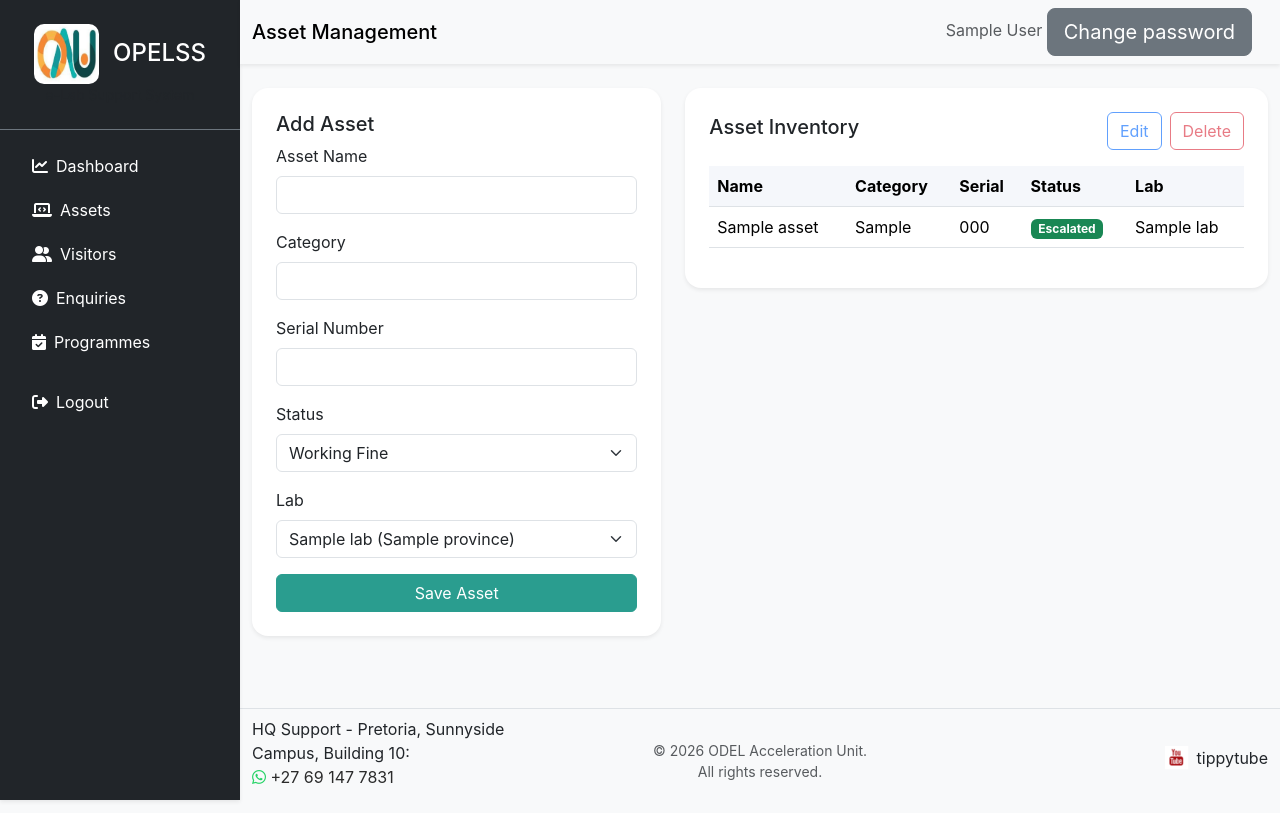
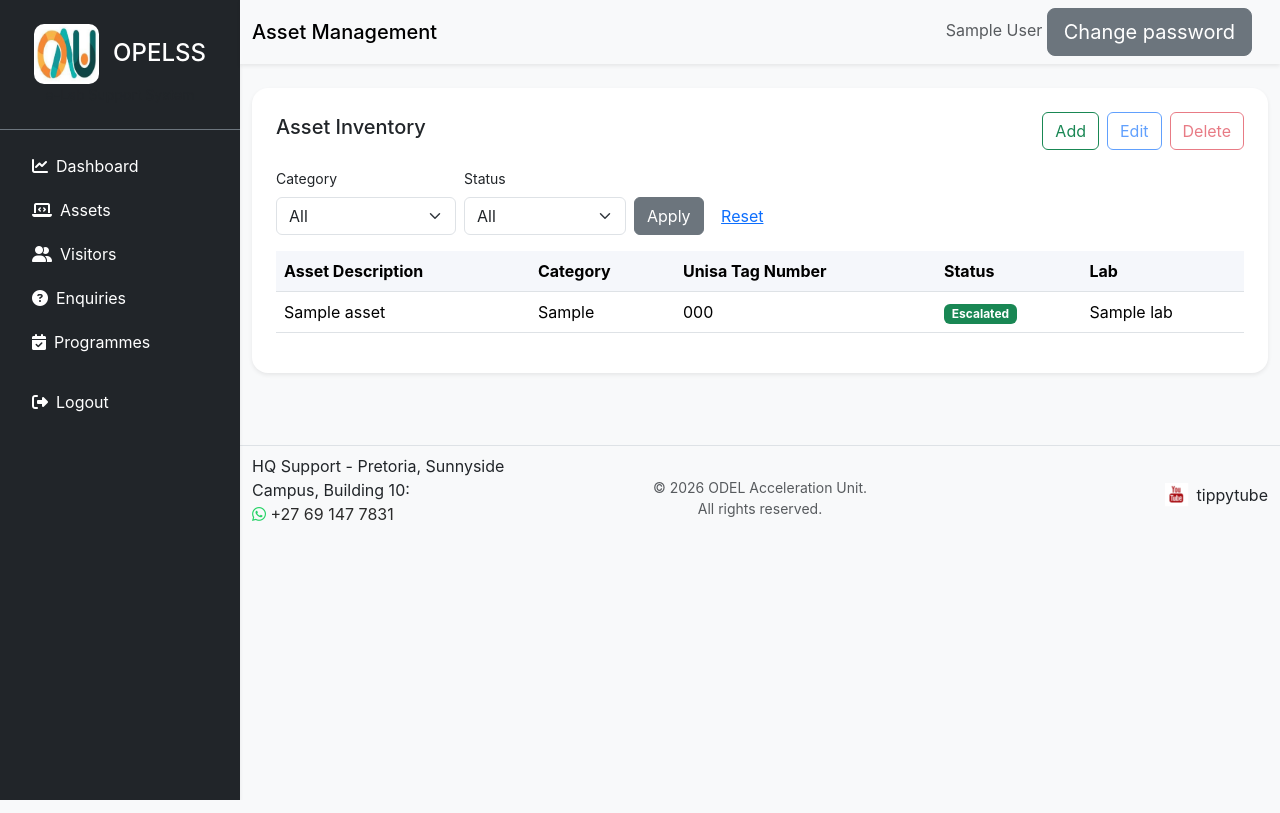
Before and after one commit to Mbuyelomuremela-lab/OPELSS, a Flask app: page /assets/ in a window 1280 px wide. Run offline with Flask 3, Linux system fonts and the light colour scheme; a user stored in the database is signed in; tables that the repository leaves empty hold one stand-in row (values such as "Sample post").

Commit message:
Refactor assets UI: centered add modal, add button, filters, label updates, and export support

```diff
--- a/app/assets/forms.py
+++ b/app/assets/forms.py
@@ -3,10 +3,22 @@ from wtforms import StringField, SelectField, SubmitField
 from wtforms.validators import DataRequired, Length
 
 
+ASSET_CATEGORIES = [
+    ("Laptop/Desktop", "Laptop / Desktop"),
+    ("Projector", "Projector"),
+    ("Printer", "Printer"),
+    ("Smartboard", "Smartboard"),
+    ("Router", "Router"),
+    ("Monitor", "Monitor"),
+    ("UPS", "UPS"),
+    ("Other", "Other"),
+]
+
+
 class AssetForm(FlaskForm):
-    asset_name = StringField("Asset Name", validators=[DataRequired(), Length(max=120)])
-    category = StringField("Category", validators=[DataRequired(), Length(max=100)])
-    serial_number = StringField("Serial Number", validators=[DataRequired(), Length(max=120)])
+    asset_name = StringField("Asset Description", validators=[DataRequired(), Length(max=120)])
+    category = SelectField("Category", choices=ASSET_CATEGORIES, validators=[DataRequired()])
+    serial_number = StringField("Unisa Tag Number", validators=[DataRequired(), Length(max=120)])
     status = SelectField("Status", choices=[
         ("Working Fine", "Working Fine"),
         ("Slow", "Slow"),
--- a/app/assets/routes.py
+++ b/app/assets/routes.py
@@ -6,26 +6,45 @@ from app.assets.services import export_assets_excel
 from app.extensions import db
 from app.models.asset import Asset
 from app.models.lab import Lab
+from app.models.province import Province
 
 
 @assets_bp.route("/")
 @login_required
 def index():
+    category = request.args.get('category', type=str)
+    status = request.args.get('status', type=str)
+    lab_filter = request.args.get('lab_id', type=int)
+    province_filter = request.args.get('province_id', type=int)
+
+    query = Asset.query.join(Lab)
+
     if current_user.role == "Lab Trainee":
         if not current_user.assigned_lab:
             flash("You do not have an assigned lab yet.", "warning")
             return redirect(url_for("dashboard.home"))
-        assets = Asset.query.filter_by(lab_id=current_user.assigned_lab_id).order_by(Asset.asset_name).all()
+        query = query.filter(Asset.lab_id == current_user.assigned_lab_id)
     else:
-        assets = Asset.query.order_by(Asset.asset_name).all()
+        if lab_filter:
+            query = query.filter(Asset.lab_id == lab_filter)
+        if province_filter:
+            query = query.filter(Lab.province_id == province_filter)
+
+    if category:
+        query = query.filter(Asset.category == category)
+    if status:
+        query = query.filter(Asset.status == status)
+
+    assets = query.order_by(Asset.asset_name).all()
 
     labs = Lab.query.order_by(Lab.name).all()
+    provinces = Province.query.order_by(Province.name).all()
     form = AssetForm()
     form.lab_id.choices = [(lab.id, f"{lab.name} ({lab.province.name})") for lab in labs]
     if current_user.role == "Lab Trainee":
         form.lab_id.data = current_user.assigned_lab_id
 
-    return render_template("assets/index.html", assets=assets, form=form)
+    return render_template("assets/index.html", assets=assets, form=form, labs=labs, provinces=provinces)
 
 
 @assets_bp.route("/create", methods=["POST"])
@@ -76,7 +95,9 @@ def export():
         abort(403)
     province_id = request.args.get("province_id", type=int)
     lab_id = request.args.get("lab_id", type=int)
-    buffer = export_assets_excel(province_id=province_id, lab_id=lab_id)
+    category = request.args.get("category", type=str)
+    status = request.args.get("status", type=str)
+    buffer = export_assets_excel(province_id=province_id, lab_id=lab_id, category=category, status=status)
     return send_file(
         buffer,
         as_attachment=True,
--- a/app/templates/assets/index.html
+++ b/app/templates/assets/index.html
@@ -1,59 +1,72 @@
 {% extends "base.html" %} {% block title %}Assets – OPELSS{% endblock %} {% block
 header_title %}Asset Management{% endblock %} {% block content %}
 <div class="row g-4">
-  <div class="col-lg-5">
-    <div class="card rounded-4 shadow-sm p-4">
-      <h5>Add Asset</h5>
-      <form
-        method="post"
-        action="{{ url_for('assets.create_asset') }}"
-        data-ajax="true"
-        data-refresh-target="#assetsTableBody"
-      >
-        {{ form.hidden_tag() }}
-        <div class="mb-3">
-          {{ form.asset_name.label(class_='form-label') }}{{
-          form.asset_name(class_='form-control') }}
-        </div>
-        <div class="mb-3">
-          {{ form.category.label(class_='form-label') }}{{
-          form.category(class_='form-control') }}
-        </div>
-        <div class="mb-3">
-          {{ form.serial_number.label(class_='form-label') }}{{
-          form.serial_number(class_='form-control') }}
-        </div>
-        <div class="mb-3">
-          {{ form.status.label(class_='form-label') }}{{
-          form.status(class_='form-select') }}
-        </div>
-        <div class="mb-3">
-          {{ form.lab_id.label(class_='form-label') }}{{
-          form.lab_id(class_='form-select') }}
-        </div>
-        {{ form.submit(class_='btn btn-success w-100') }}
-      </form>
-    </div>
-  </div>
-  <div class="col-lg-7">
+  <div class="col-12">
     <div class="card rounded-4 shadow-sm p-4">
       <div class="d-flex justify-content-between align-items-center mb-3">
         <h5>Asset Inventory</h5>
         <div class="d-flex gap-2">
+          <button class="btn btn-outline-success" id="assetAddBtn" type="button">Add</button>
           <button class="btn btn-outline-primary" id="assetEditBtn" type="button" disabled>Edit</button>
           <button class="btn btn-outline-danger" id="assetDeleteBtn" type="button" disabled>Delete</button>
           {% if current_user.role in ['Admin', 'HQ Trainee'] %}
-          <a class="btn btn-primary" href="{{ url_for('assets.export') }}">Export to Excel</a>
+          <a class="btn btn-primary" href="{{ url_for('assets.export', **request.args) }}">Export to Excel</a>
           {% endif %}
         </div>
+      </div>
+      <div class="mb-3">
+        <form id="assetFiltersForm" method="get" class="row g-2 align-items-end">
+          <div class="col-auto">
+            <label class="form-label small">Category</label>
+            <select name="category" class="form-select">
+              <option value="">All</option>
+              {% for val, label in form.category.choices %}
+              <option value="{{ val }}" {% if request.args.get('category') == val %}selected{% endif %}>{{ label }}</option>
+              {% endfor %}
+            </select>
+          </div>
+          <div class="col-auto">
+            <label class="form-label small">Status</label>
+            <select name="status" class="form-select">
+              <option value="">All</option>
+              {% for val, label in form.status.choices %}
+              <option value="{{ val }}" {% if request.args.get('status') == val %}selected{% endif %}>{{ label }}</option>
+              {% endfor %}
+            </select>
+          </div>
+          {% if current_user.role in ['Admin', 'HQ Trainee'] %}
+          <div class="col-auto">
+            <label class="form-label small">Lab</label>
+            <select name="lab_id" class="form-select">
+              <option value="">All</option>
+              {% for lab in labs %}
+              <option value="{{ lab.id }}" {% if request.args.get('lab_id', type=int) == lab.id %}selected{% endif %}>{{ lab.name }} ({{ lab.province.name }})</option>
+              {% endfor %}
+            </select>
+          </div>
+          <div class="col-auto">
+            <label class="form-label small">Province</label>
+            <select name="province_id" class="form-select">
+              <option value="">All</option>
+              {% for p in provinces %}
+              <option value="{{ p.id }}" {% if request.args.get('province_id', type=int) == p.id %}selected{% endif %}>{{ p.name }}</option>
+              {% endfor %}
+            </select>
+          </div>
+          {% endif %}
+          <div class="col-auto">
+            <button class="btn btn-secondary" type="submit">Apply</button>
+            <a class="btn btn-link" href="{{ url_for('assets.index') }}">Reset</a>
+          </div>
+        </form>
       </div>
       <div class="table-responsive">
         <table class="table table-hover align-middle selectable-table" id="assetsTable">
           <thead>
             <tr>
-              <th>Name</th>
+              <th>Asset Description</th>
               <th>Category</th>
-              <th>Serial</th>
+              <th>Unisa Tag Number</th>
               <th>Status</th>
               <th>Lab</th>
             </tr>
@@ -88,6 +101,24 @@ header_title %}Asset Management{% endblock %} {% block content %}
   </div>
 </div>
 
+<!-- Add Asset Modal -->
+<div class="modal fade" id="assetAddModal" tabindex="-1" aria-hidden="true">
+  <div class="modal-dialog modal-dialog-centered"><div class="modal-content">
+    <form id="assetAddForm" method="post" action="{{ url_for('assets.create_asset') }}" data-ajax="true" data-refresh-target="#assetsTableBody">
+      <div class="modal-header"><h5 class="modal-title">Add Asset</h5><button class="btn-close" type="button" data-bs-dismiss="modal"></button></div>
+      <div class="modal-body">
+        {{ form.hidden_tag() }}
+        <div class="mb-3">{{ form.asset_name.label(class_='form-label') }}{{ form.asset_name(class_='form-control') }}</div>
+        <div class="mb-3">{{ form.category.label(class_='form-label') }}{{ form.category(class_='form-select') }}</div>
+        <div class="mb-3">{{ form.serial_number.label(class_='form-label') }}{{ form.serial_number(class_='form-control') }}</div>
+        <div class="mb-3">{{ form.status.label(class_='form-label') }}{{ form.status(class_='form-select') }}</div>
+        <div class="mb-3">{{ form.lab_id.label(class_='form-label') }}{{ form.lab_id(class_='form-select') }}</div>
+      </div>
+      <div class="modal-footer">{{ form.submit(class_='btn btn-success') }}</div>
+    </form>
+  </div></div>
+</div>
+
 <div class="modal fade" id="assetEditModal" tabindex="-1" aria-hidden="true">
   <div class="modal-dialog modal-dialog-centered"><div class="modal-content">
     <form id="assetEditForm" method="post">
@@ -109,6 +140,7 @@ header_title %}Asset Management{% endblock %} {% block content %}
 <script>
   document.addEventListener("DOMContentLoaded", () => {
     const table = document.getElementById("assetsTable");
+    const addBtn = document.getElementById("assetAddBtn");
     const editBtn = document.getElementById("assetEditBtn");
     const deleteBtn = document.getElementById("assetDeleteBtn");
     let selected = null;
@@ -121,6 +153,10 @@ header_title %}Asset Management{% endblock %} {% block content %}
       editBtn.disabled = false;
       deleteBtn.disabled = false;
     });
+    addBtn?.addEventListener("click", () => {
+      new bootstrap.Modal(document.getElementById("assetAddModal")).show();
+    });
+
     editBtn?.addEventListener("click", () => {
       if (!selected) return;
       document.getElementById("assetEditName").value = selected.dataset.assetName;
```
Also changed, not shown: app/assets/services.py (+6 -2 lines).
